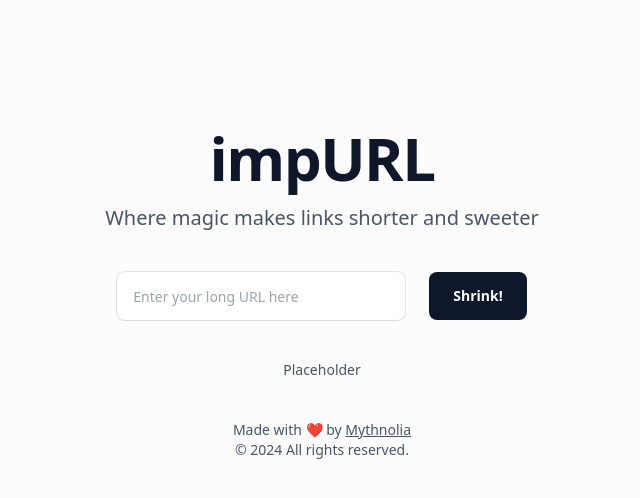
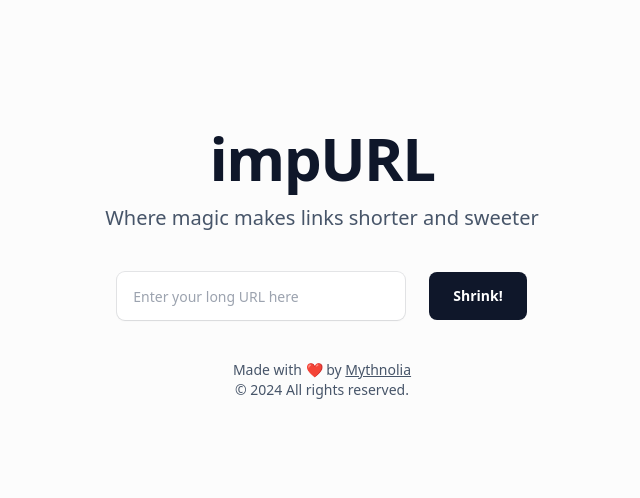
Before and after one commit to nat236919/impurl-web, a Nuxt app: page / in a window 1280 px wide. Shown: the top 498 px of the page, without its empty margins (318-958 px from the left). Built offline with nearby package versions, Linux system fonts and the light colour scheme.

Commit message:
featL implement API call to POST /api/urls (#2)

```diff
--- a/nuxt.config.ts
+++ b/nuxt.config.ts
@@ -7,7 +7,7 @@ export default defineNuxtConfig({
   alias: {
     "@": resolve(__dirname, "/"),
   },
-  css: ['~/assets/scss/main.scss'],
+  css: ["~/assets/scss/main.scss"],
   postcss: {
     plugins: {
       tailwindcss: {},
--- a/pages/index.vue
+++ b/pages/index.vue
@@ -5,11 +5,28 @@ const apiSecretKey = computed(() => runtimeConfig.apiSecretKey);
 const curYear = new Date().getFullYear();
 const url = ref(null)
 
-const res = ref("Placeholder");
+const res = ref(null);
 async function shrinkUrl() {
-    res.value = "Updated Placeholder";
+    if (!url.value) {
+        alert("Please enter a URL");
+        return;
+    }
+
+    // Check valid URL
+    const validUrl = new RegExp(
+        "^(http|https)://[^s/$.?#].[^s]*$"
+    );
+    if (!validUrl.test(url.value)) {
+        alert("Please enter a valid URL");
+        return;
+    }
+
+    // Call the API
+    res.value = await useFetch("/api/urls", {
+        method: "POST",
+        body: JSON.stringify({ "original_url": url.value })
+    });
 }
-
 </script>
 
 <template>
@@ -26,7 +43,7 @@ async function shrinkUrl() {
         <div class="mt-6 sm:mt-10 flex justify-center space-x-6 text-sm">
             <input
                 class="items-center w-72 text-left space-x-3 px-4 h-12 bg-white ring-1 ring-slate-900/10 hover:ring-slate-300 focus:outline-none focus:ring-2 focus:ring-sky-500 shadow-sm rounded-lg text-slate-400 dark:bg-slate-800 dark:ring-0 dark:text-slate-300 dark:highlight-white/5 dark:hover:bg-slate-700"
-                id="url" name="url" type="url" v-model="url" placeholder="Enter your long URL here" />
+                id="url" name="url" type="url" v-model="url" placeholder="Enter your long URL here" required />
             <button class="bg-slate-900 hover:bg-slate-700 focus:outline-none focus:ring-2 focus:ring-slate-400
                 focus:ring-offset-2 focus:ring-offset-slate-50 text-white font-semibold h-12 px-6 rounded-lg w-full flex
                 items-center justify-center sm:w-auto dark:bg-sky-500 dark:highlight-white/20 dark:hover:bg-sky-400"
@@ -36,9 +53,15 @@ async function shrinkUrl() {
         </div>
         <!-- Result -->
         <div class="mt-6 sm:mt-10 flex justify-center space-x-6 text-sm" v-if="res">
-            <div>
-                <p class="text-center text-slate-600 dark:text-slate-400">
-                    {{ res }}
+            <div v-if="res.data">
+                <p class="text-center text-slate-600 dark:text-slate-400 success-message">
+                    {{ res.data.id }}
+                </p>
+            </div>
+            <div v-else>
+                <!-- Red text -->
+                <p class="text-center text-slate-600 dark:text-slate-400 err-message">
+                    {{ res.error }}
                 </p>
             </div>
         </div>
@@ -62,4 +85,12 @@ async function shrinkUrl() {
 body {
     background-color: #fcfcfc;
 }
+
+.success-message {
+    color: rgb(70, 255, 70);
+}
+
+.err-message {
+    color: rgb(255, 70, 70);
+}
 </style>
--- a/tailwind.config.js
+++ b/tailwind.config.js
@@ -1,4 +1,3 @@
-/** @type {import('tailwindcss').Config} */
 export default {
   content: [
     "./components/**/*.{js,vue,ts}",
```
